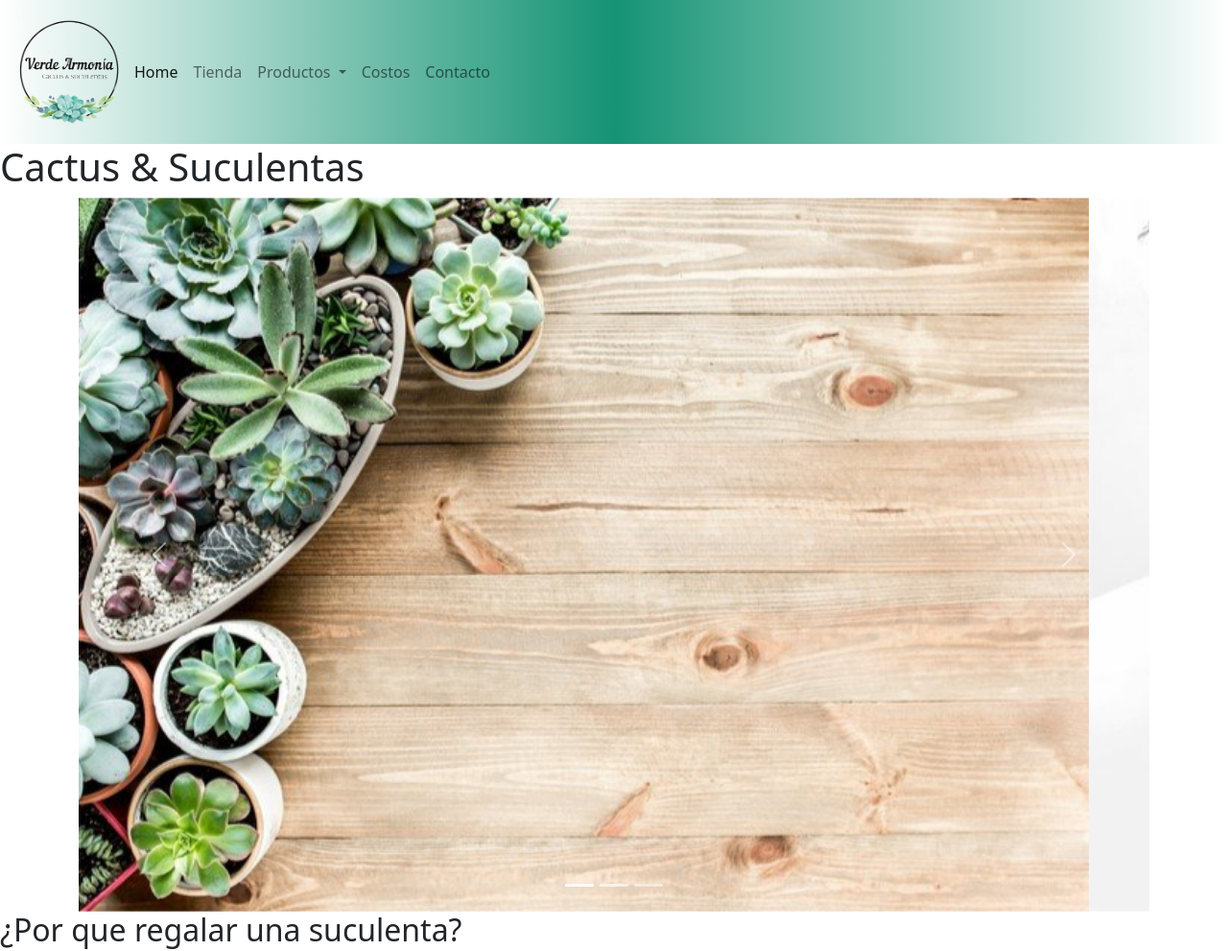
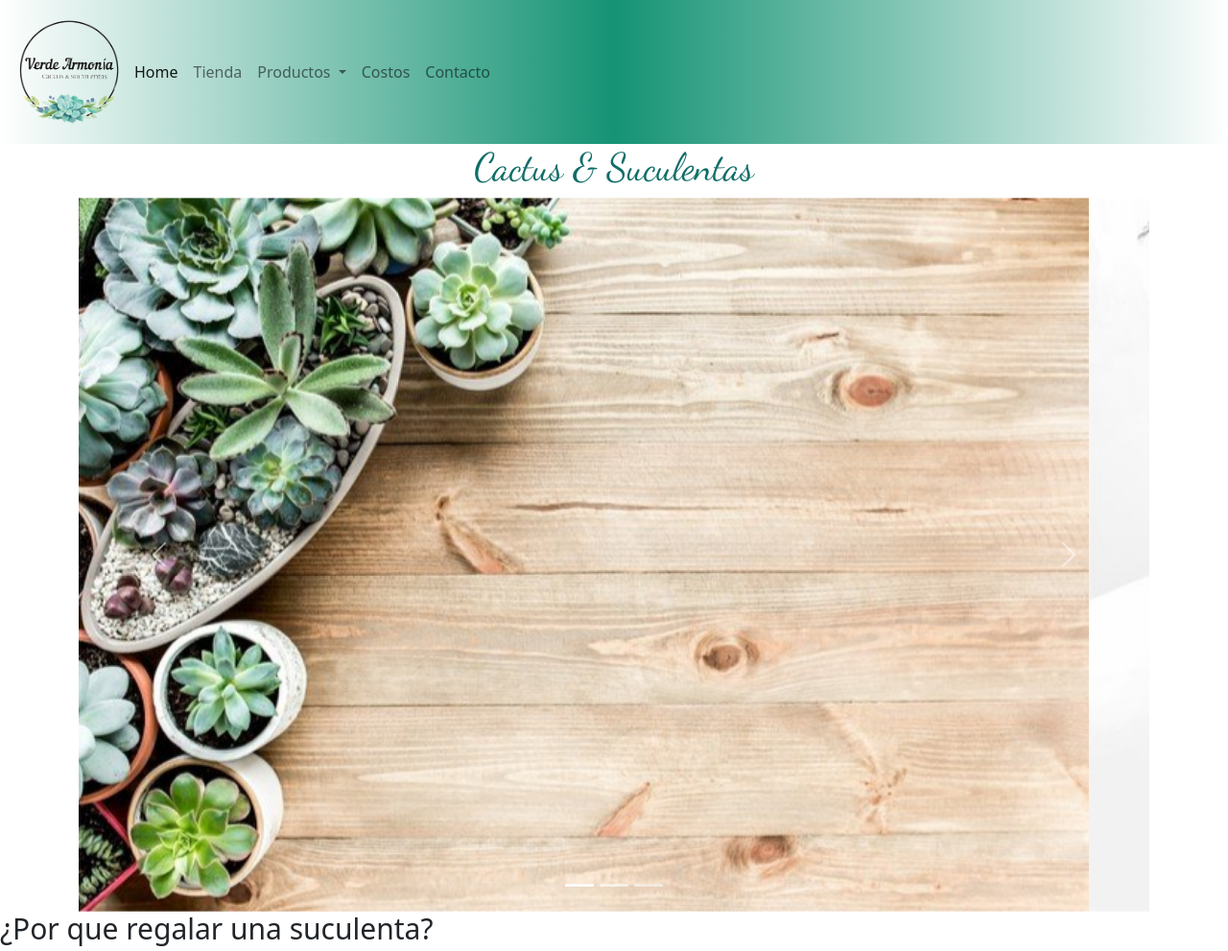
Before and after one commit to ysicilia/Green-Harmony-Store, a website: page index.html in a window 1280 px wide. Shown: the top 991 px of the page at 96% size. Drawn offline with nearby package versions, Linux system fonts and the light colour scheme.

Commit message:
se modifica el maps

```diff
--- a/sass/base/_variable.scss
+++ b/sass/base/_variable.scss
@@ -5,20 +5,17 @@ $encabezado-2:#159374;
 $titulo:#0e635e;
 $navegador-texto:#f8beb4;
 
-/*maps*/
+
 $headings:(
-    h1: 35px,
+    h1: 40px,
     h2: 30px,
     h3: 25px,
     h4:20px,
 );
 
-/*.principal{
+.principalTitle{
     font-size: map-get($headings, h1 );
 }
-.info{
-    font-size: map-get($headings, h3);
+.title{
+    font-size: map-get($headings, h2 );
 }
-.infoFinal{
-    font-size: map-get($headings, h4 );
-}*/
--- a/sass/components/_index.scss
+++ b/sass/components/_index.scss
@@ -7,3 +7,19 @@
     mix-blend-mode: multiply;
     width: 120px;
 }
+.principalTitle{
+    h1{
+        color: #0e635e;
+        filter: brightness(1.1);
+        font-family: 'Dancing Script', cursive;
+        mix-blend-mode: multiply;
+        text-align: center;
+        width:100%;
+
+        animation-name: fondoPrincipal;
+        animation-iteration-count: infinite;
+        animation-timing-function:ease-in;
+        animation-duration: 4s;
+        animation-delay: 5s;
+    }
+}
```
Also changed, not shown: css/estilo.css.
